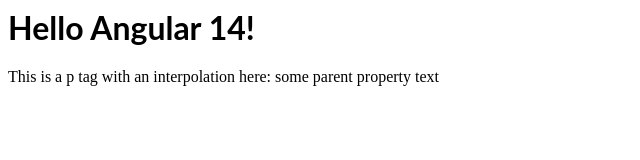
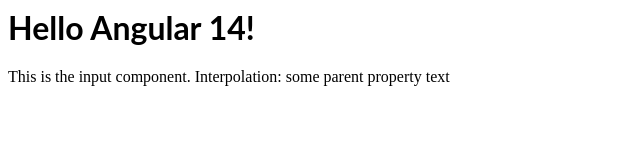
Before and after one commit to eriksaetren/eriks-ng-playground, an Angular app: page / in a window 1280 px wide. Shown: the top 160 px of the page, without its empty margins (0-640 px from the left). Built offline with nearby package versions, Linux system fonts and the light colour scheme.

Commit message:
2 files modified, 3 added, 3 deleted

```diff
--- a/src/app/app.component.html
+++ b/src/app/app.component.html
@@ -1,4 +1,4 @@
 <hello helloProp="{{ parentNameProp }}"></hello>
 <!-- The line above is equivalent to the commented out line below  -->
 <!-- <hello [helloProp]="parentNameProp"></hello> -->
-<child-component [childComponentProp]="parentProp"></child-component>
+<input-component [inputProp]="parentProp"></input-component>
--- a/src/app/app.module.ts
+++ b/src/app/app.module.ts
@@ -4,11 +4,11 @@
 
 import { AppComponent } from './app.component';
 import { HelloComponent } from './hello.component';
-import { ChildComponent } from './child-component/child-component';
+import { InputComponent } from './input-component/input-component';
 
 @NgModule({
   imports: [BrowserModule, FormsModule],
-  declarations: [AppComponent, HelloComponent, ChildComponent],
+  declarations: [AppComponent, HelloComponent, InputComponent],
   bootstrap: [AppComponent],
 })
 export class AppModule {}
--- a/src/app/child-component/child-component.html
+++ /dev/null
@@ -1 +0,0 @@
-<p>This is a p tag with an interpolation here: {{ childComponentProp }}</p>
--- /dev/null
+++ b/src/app/input-component/input-component.html
@@ -0,0 +1 @@
+<p>This is the input component. Interpolation: {{ inputProp }}</p>
```
Also changed, not shown: src/app/child-component/child-component.ts (deleted, +0 -10 lines), src/app/input-component/input-component.ts (added, +10 -0 lines), src/app/input-component/input-component.css (added).
